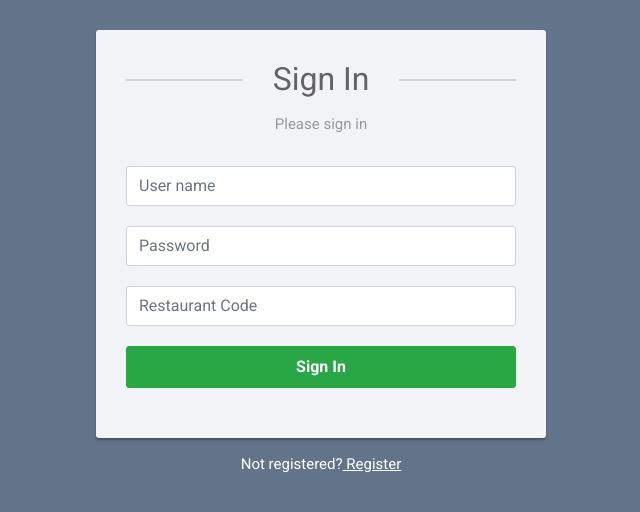
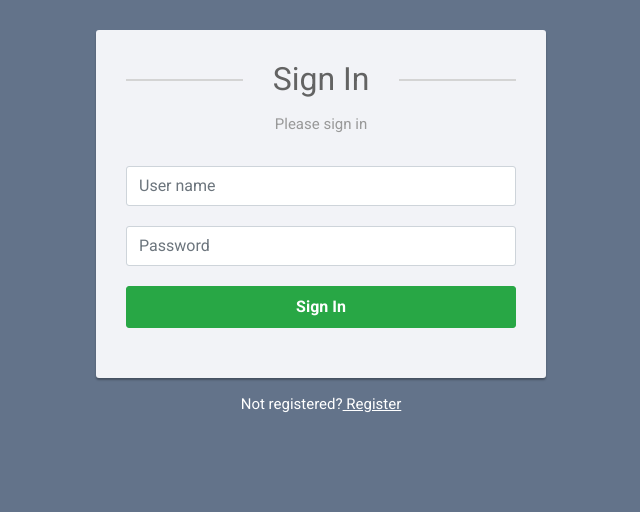
Before and after one commit to lokeshwitten/wad, a Django app: page /user/login in a window 1280 px wide. Shown: the top 512 px of the page, without its empty margins (319-959 px from the left). Run offline with Django 3.2, Linux system fonts and the light colour scheme; some libraries are stand-ins or nearby versions.

Commit message:
Added view restaurant

```diff
--- a/hoteladmin/models.py
+++ b/hoteladmin/models.py
@@ -57,6 +57,7 @@ class Order(models.Model):
     date=models.DateField(blank=True,null=True)
     time=models.TimeField(blank=True,null=True)
     avg_time=models.IntegerField(default=0)
+    table_no=models.IntegerField(default=0)
 
     def __str__(self):
         return f"{self.order_no} "
@@ -74,6 +75,7 @@ class Restaurant(models.Model):
     address=models.ForeignKey( address, on_delete=models.CASCADE,related_name="restaraunt")
     dishes=models.ManyToManyField(Dish,blank=True,related_name='restaraunt')
     capacity=models.IntegerField(default=20)
+    seating_capacity=models.IntegerField(default=50)
     takeaway=models.BooleanField(blank=True,default=False)
     payment=models.CharField(max_length=4,choices=avail_payment,default='Cash')
     orders=models.ManyToManyField(Order,blank=True,related_name='+')
@@ -99,12 +101,13 @@ class Reservations(models.Model):
     CONFIRM='CON'
     STATUS=[(PENDING,'Pending'),(CONFIRM,'Confirm')]
     conf_code=models.CharField(max_length=30)
-    user=models.ForeignKey(User,null=True,on_delete=models.CASCADE,)
+    user=models.ForeignKey(User,null=True,on_delete=models.CASCADE,related_name='reservations')
     cust_name=models.CharField(max_length =25)
     date=models.DateField(null=True)
     status=models.CharField(max_length=4,choices=STATUS,default=PENDING)
     tables=models.IntegerField(null=True)
     time=models.TimeField(null=True)
+    restaurant=models.OneToOneField(Restaurant,null=True,blank=True,related_name='reservations',on_delete=models.CASCADE)
 
     def __str__(self):
         return f"{self.conf_code} {self.cust_name}"
--- a/user/decorators.py
+++ b/user/decorators.py
@@ -11,8 +11,9 @@ def get_code(Restaurant):
     code= name+'-'+street+'-'+city+'-'+str(pincode)+'-'+id
     return code
 def decode(code):
-    pass
-
+    index=code.index('-',len(code)-12,len(code)-1)
+    decode=code[index+1:]
+    return decode
 
 
 
--- a/user/templates/user/booking.html
+++ b/user/templates/user/booking.html
@@ -30,7 +30,7 @@
 
 
 
-    <form action="{% url 'user:booking' %}" class="form-horizontal customerForm" method="post">
+    <form action="{% url 'user:confirmres' %}" class="form-horizontal customerForm" method="post">
         {% csrf_token %}
         <div class="form-group col-md-6 col-lg-6 col-sm-12">
             <label for="user-name" class="col-lg-2 control-label">Name</label>
--- a/user/templates/user/index.html
+++ b/user/templates/user/index.html
@@ -30,7 +30,7 @@
             <div class="box2">
                 <div class="options" id="opt">
                          {% if username %}
-                            Welcome Back {{username}}
+                         <a class="o1" href="">Welcome Back {{username}}</a>
                         {%endif%}
                         {% if not username%}
                     <a class="o1" href="{% url 'user:login' %}">Login</a>
@@ -39,6 +39,8 @@
                     <a class="o3" href="{% url 'user:test'%}">Reserve a Table</a>
                     <a class="o4" href="{% url 'user:qrcode'%}"><img id="scamg" src="https://img.icons8.com/ios/2x/qr-code--v2.gif" alt=""></a>
                     <a class="o5" href="{% url 'user:logout' %}">Log Out</a>
+                    <a class="o5" href="">My Orders</a>
+                    <a class="o5" href="">Reservations</a>
                 </div>
 
                 <img id="logo" src="{% static 'user/tablologo.png' %}">
--- a/user/templates/user/login.html
+++ b/user/templates/user/login.html
@@ -122,9 +122,8 @@ h6{
 		<div class="form-group">
             <input type="password" class="form-control" name="password" placeholder="Password" required="required">
         </div>
-        <div class="form-group">
-            <input type="text" class="form-control" name="rest_code" placeholder="Restaurant Code" >
-        </div>
+
+
 		<div class="form-group">
             <button type="submit" class="btn btn-success btn-lg btn-block">Sign In</button>
         </div>
--- a/user/templates/user/menu.html
+++ b/user/templates/user/menu.html
@@ -17,9 +17,9 @@
                 alt="">
         </div>
         <div class="hd hdc2">
-            <h1 id="logoname">Little Mumbai</h1>
-            <p id="Rinfo">Family Restaurant</p>
-            <p id="Rinfo">Nagar,Mumbai</p>
+            <h1 id="logoname">{{restaurant.name}} </h1>
+            <p id="Rinfo">{{restaurant.cuisine}}</p>
+            <p id="Rinfo">{{restaurant.address.street}}</p>
             <div class="rr1">
                 <div class="rc1 rating">
                     <p><img id="rimg" src="https://img.icons8.com/small/2x/filled-star.png" alt="">3.5</p>
--- a/user/templates/user/test.html
+++ b/user/templates/user/test.html
@@ -7,7 +7,7 @@
     <title>Document</title>
 </head>
 <body>
-<form action="{% url 'user:test' %}" method="post">
+<form action="{% url 'user:booking' %}" method="post">
     {% csrf_token %}
     <label for="rests" >Choose a Restaurant:</label>
     <select id="rest" name="rest">
--- a/user/urls.py
+++ b/user/urls.py
@@ -8,8 +8,9 @@ urlpatterns = [
     path("/signup",views.signup,name="signup"),
     path("/contact",views.contact,name="contact"),
     path("/test",views.test,name="test"),
-    path("restaurant/<str:rest_code>",views.view_restaurant,name='view_restaurant'),
+    path("/restaurant/<str:rest_id>",views.view_restaurant,name='view_restaurant'),
     path("/booking/",views.booking,name='booking'),
+    path("/booking/confirmreservation",views.confirm_res,name='confirmres'),
     path("/qrcode",views.qrcode,name='qrcode'),
     path("/logout",views.logout_view,name='logout')
 
--- a/user/views.py
+++ b/user/views.py
@@ -62,7 +62,7 @@ def view_login(request):
         passmismatch="Passwords don't match.Please enter again."
         username=request.POST['username']
         password=request.POST['password']
-        id=request.POST['rest_code']
+
         user=authenticate(request,username=username,password=password)
         if user is not None:
             login(request,user)
@@ -80,6 +80,20 @@ def contact(request):
 
 def booking(request,):
     if request.method=="POST":
+        request.session['rests']=request.POST['rest']
+        rest_code=request.session['rests']
+        restaurant=Restaurant.objects.get(rest_id=rest_code)
+        capacity=restaurant.capacity
+        return render(request,"user/booking.html",{
+            "no":capacity
+        })
+    return HttpResponseRedirect(reverse('user:test'))
+def test(request):
+    return render(request,"user/test.html",{
+        "restaurants":Restaurant.objects.all()
+    })
+def confirm_res(request):
+    if request.method=="POST":
         tables=request.POST['no'] #Name of the tables
         name=request.POST['name'] #Name of the customer
         date=request.POST['date'] #date of reservation
@@ -88,40 +102,25 @@ def booking(request,):
         cnf_code='CNF'+str(glob.cnf_no)
         glob.cnf_no +=1
         glob.save()
-        rest_code=request.session['rests']
+        rest_id=request.session['rests']
         reservation=Reservations.objects.create(conf_code=cnf_code,user=request.user,cust_name=name,date=date,
         tables=tables,time=time)
         if reservation is not None:
             reservation.save()
-            restaurant=Restaurant.objects.get(rest_id=rest_code)
+            restaurant=Restaurant.objects.get(rest_id=rest_id)
             restaurant.capacity-=int(tables)
             restaurant.save()
-            return HttpResponse('Reservation Successfull')
+            return render(request,"user/resconfirm.html",{
+                "reservation":reservation
+            })
         else:
             return HttpResponse('Reservation cant be made ')
-    rest_code=request.session['rests']
-    restaurant=Restaurant.objects.get(rest_id=rest_code)
-    capacity=restaurant.capacity
-    return render(request,"user/booking.html",{
-        "no":capacity
-    })
-def test(request):
-    if request.method=="POST":
-        code=request.POST['rest']
-        request.session['rests']=code
-        return HttpResponseRedirect(reverse('user:booking',))
 
+    return HttpResponseRedirect(reverse('user:test'))
 
-    return render(request,"user/test.html",{
-        "restaurants":Restaurant.objects.all()
-    })
-
-
-def view_restaurant(request,rest_code):
-    code=decode(rest_code)
-    restaurant=Restaurant.objects.get(rest_id=code)
-
-    return render(request,"user/test.html",{
+def view_restaurant(request,rest_id):
+    restaurant=Restaurant.objects.get(rest_id=rest_id)
+    return render(request,"user/menu.html",{
         "restaurant":restaurant,"dishes":restaurant.dishes.all()
     })
 def qrcode(request):
```
Also changed, not shown: db.sqlite3.
